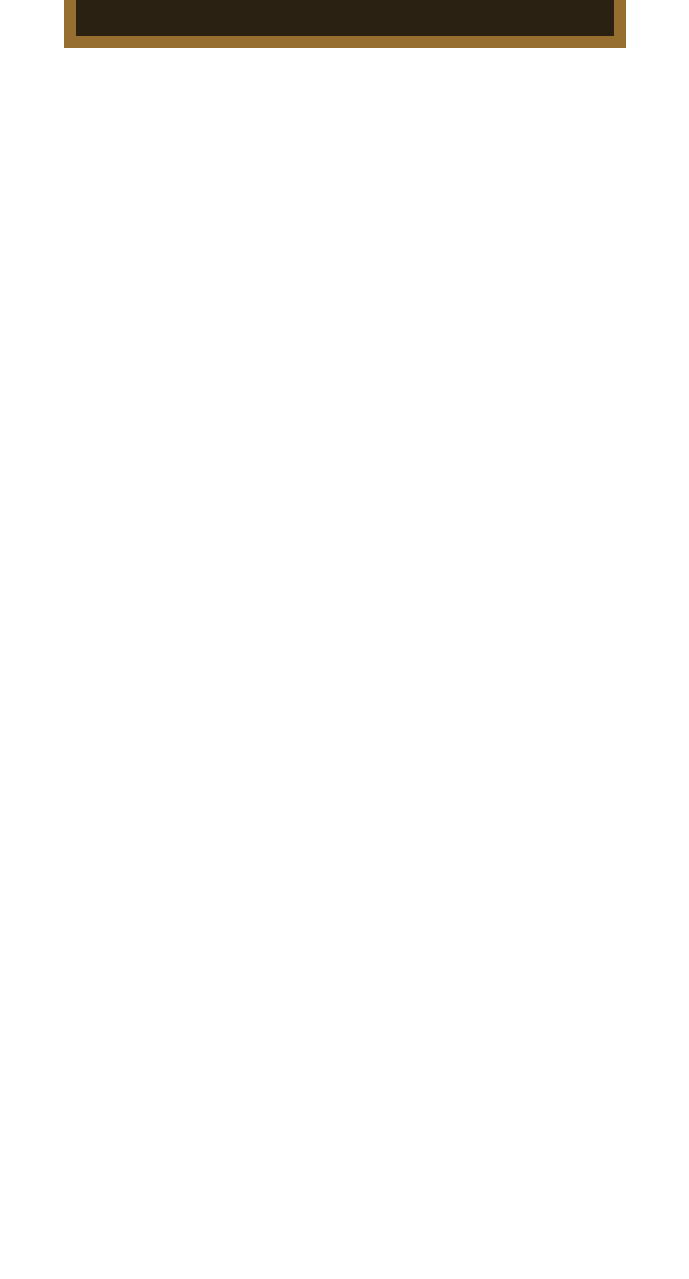
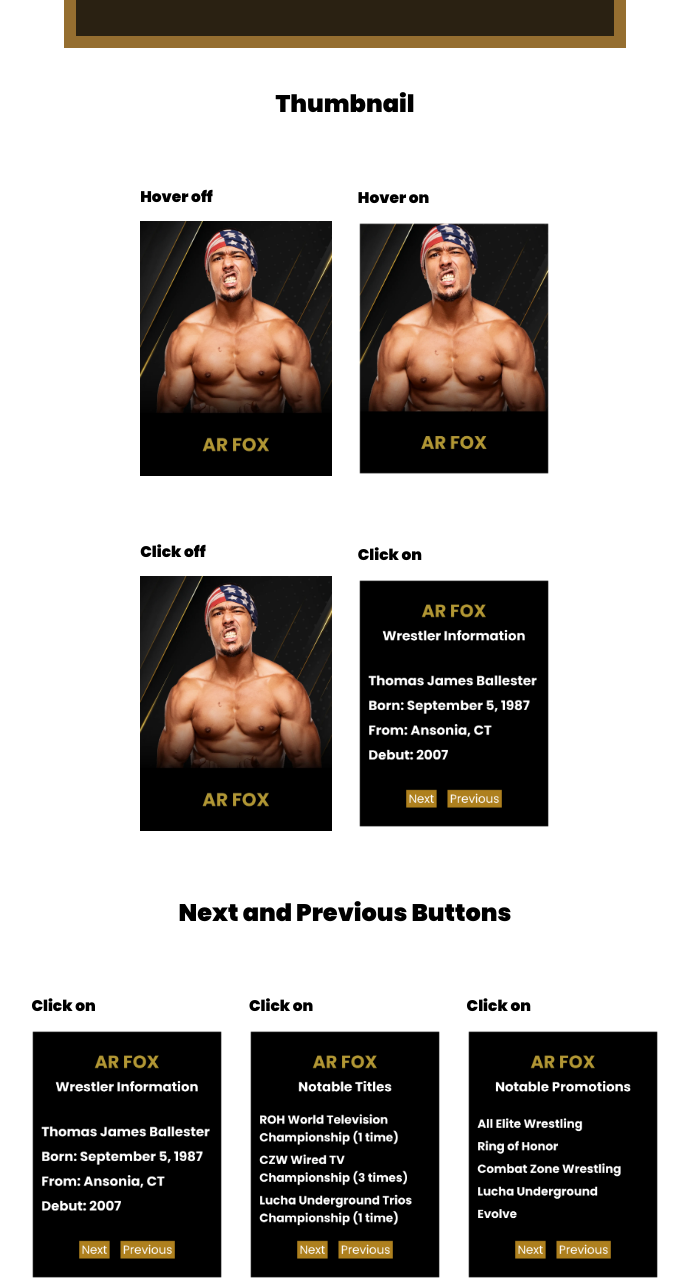
Before and after one commit to hisironlung/idm241-sjj57, a plain HTML site: page final/description/index.html in a window 1280 px wide. Shown: the part 3820-5099 px from the top of the page, without its empty margins (295-984 px from the left). Before the commit the page ends 3868 px from the top, so only its background shows below. Drawn offline with Linux system fonts and the light colour scheme.

Commit message:
examples

```diff
--- a/final/description/index.html
+++ b/final/description/index.html
@@ -272,6 +272,58 @@
         </article>
     </section>
 
+    <section class="examples">
+
+        <div>
+            <h2>Thumbnail</h2>
+        </div>
+
+        <article>
+            <div>
+                <h3>Hover off</h3>
+                <img src="..\media\clickoff.webp" alt="">
+            </div>
+
+            <div>
+                <h3>Hover on</h3>
+                <img src="..\media\hoveron.webp" alt="">
+            </div>
+        </article>
+
+        <article>
+            <div>
+                <h3>Click off</h3>
+                <img src="..\media\clickoff.webp" alt="">
+            </div>
+
+            <div>
+                <h3>Click on</h3>
+                <img src="..\media\back1.png" alt="">
+            </div>
+        </article>
+
+        <div>
+            <h2>Next and Previous Buttons</h2>
+        </div>
+
+        <article>
+            <div>
+                <h3>Click on</h3>
+                <img src="..\media\back1.png" alt="">
+            </div>
+
+            <div>
+                <h3>Click on</h3>
+                <img src="..\media\back2.png" alt="">
+            </div>
+
+            <div>
+                <h3>Click on</h3>
+                <img src="..\media\back3.png" alt="">
+            </div>
+        </article>
+    </section>
+
 
 </body>
 
--- a/final/description/styles.css
+++ b/final/description/styles.css
@@ -40,7 +40,6 @@ h1{
 
 h3{
     font-size: 1.2vw;
-    color: var(--white);
 }
 
 p{
@@ -144,3 +143,30 @@ header h1{
     width: 100%;
     padding: 1vw 1vw;
 }
+
+.examples{
+    display: flex;
+    flex-direction: column;
+    row-gap: 5vw;
+    align-items: center;
+    justify-content: center;
+    margin-top: 3vw;
+}
+
+.examples article{
+    display: flex;
+    flex-direction: row;
+    column-gap: 2vw;
+    align-items: center;
+    justify-content: center;
+}
+
+.examples article div{
+    display: flex;
+    flex-direction: column;
+    row-gap: 1vw;
+}
+
+.examples img{
+    width: 15vw;
+}
```
Also changed, not shown: final/media/back1.png (added), final/media/back2.png (added), final/media/back3.png (added), final/media/clickon.webp (deleted), final/media/ex.png (deleted), final/media/ex1.png (deleted), final/media/ex2.png (deleted), final/media/left-arrow.png (deleted), final/media/right-arrow.png (deleted).
